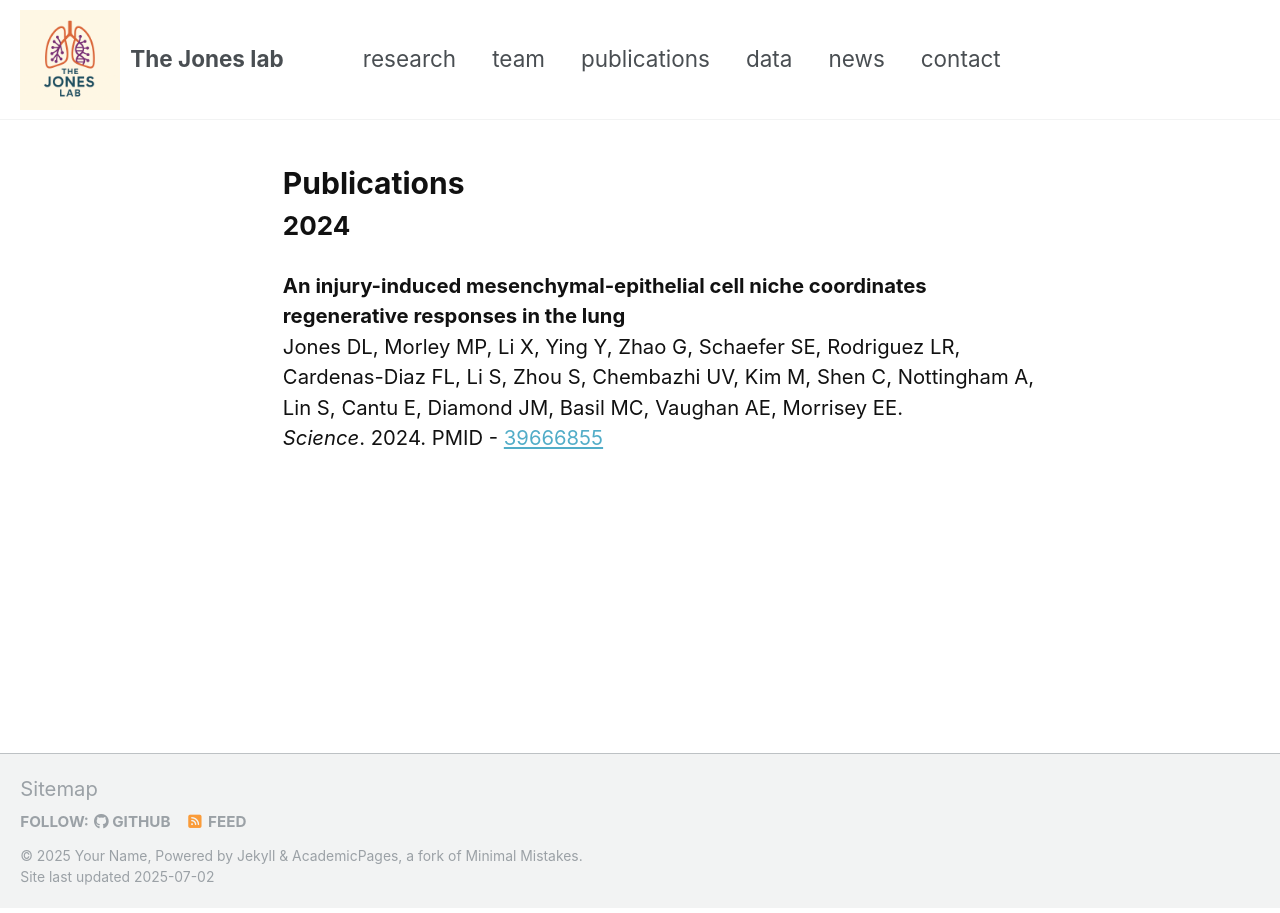
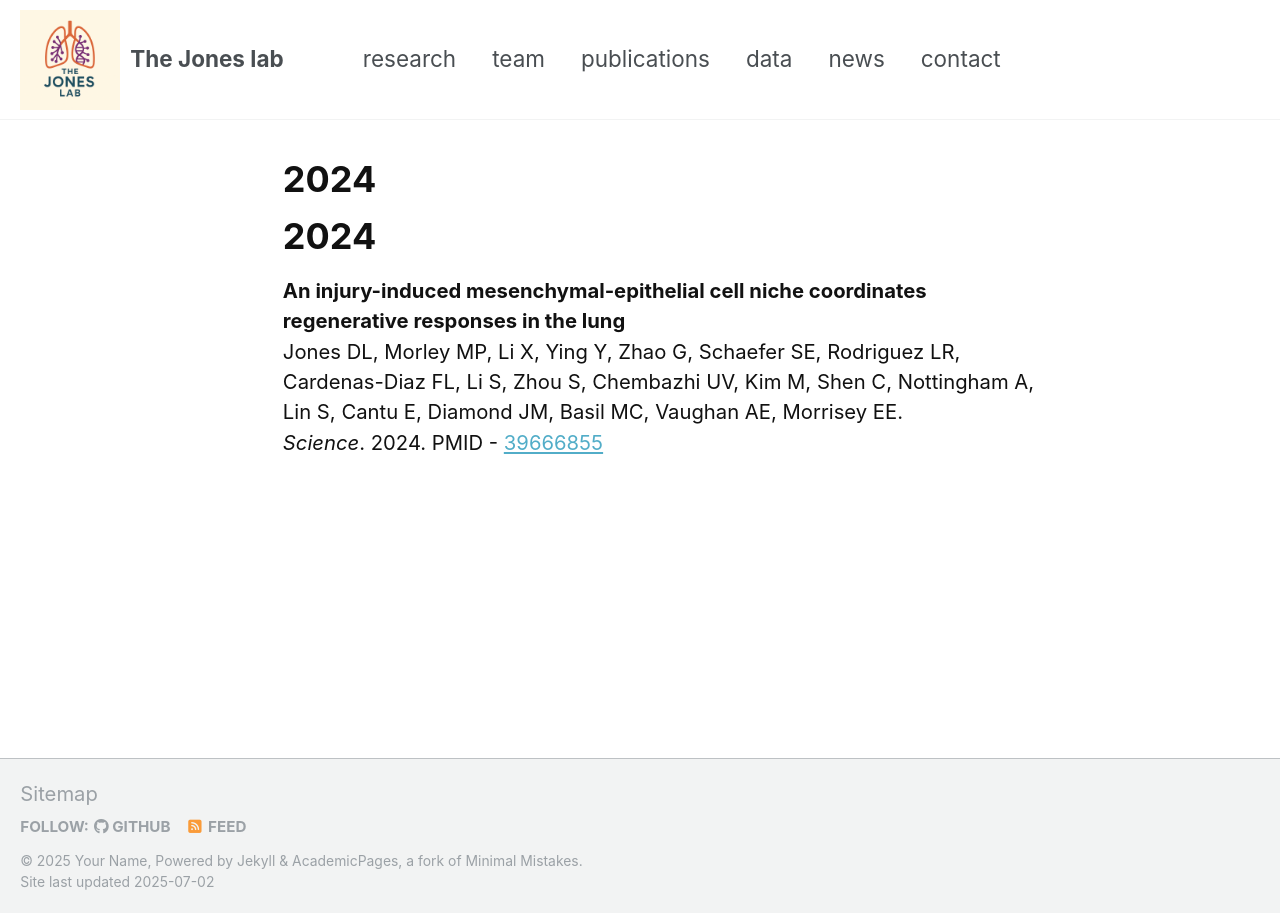
Before and after one commit to joneslunglab/joneslunglab.github.io, a Jekyll site: the page built from _pages/publications.md, in a window 1280 px wide. Built offline with Jekyll 4.4.1, drawn with Linux system fonts in a browser that asks for light colours; our own code applies the rules of GitHub Pages for plain Markdown files.

Commit message:
Update publications.md

```diff
--- a/_pages/publications.md
+++ b/_pages/publications.md
@@ -2,8 +2,7 @@
 permalink: /publications/
 author_profile: false
 ---
-<span style="font-size: 30px;"><strong>Publications</strong></span>
-<span style="font-size: 26px;"><strong>2024</strong></span>
+# 2024
 
 **An injury-induced mesenchymal-epithelial cell niche coordinates regenerative responses in the lung**\
 Jones DL, Morley MP, Li X, Ying Y, Zhao G, Schaefer SE, Rodriguez LR, Cardenas-Diaz FL, Li S, Zhou S, Chembazhi UV, Kim M, Shen C, Nottingham A, Lin S, Cantu E, Diamond JM, Basil MC, Vaughan AE, Morrisey EE.\
```
